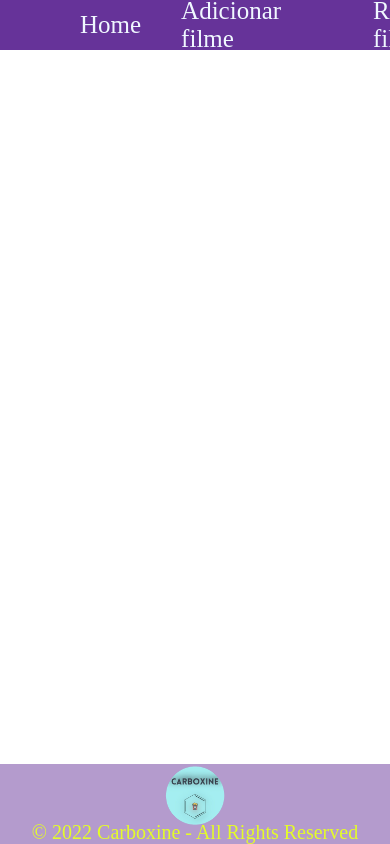
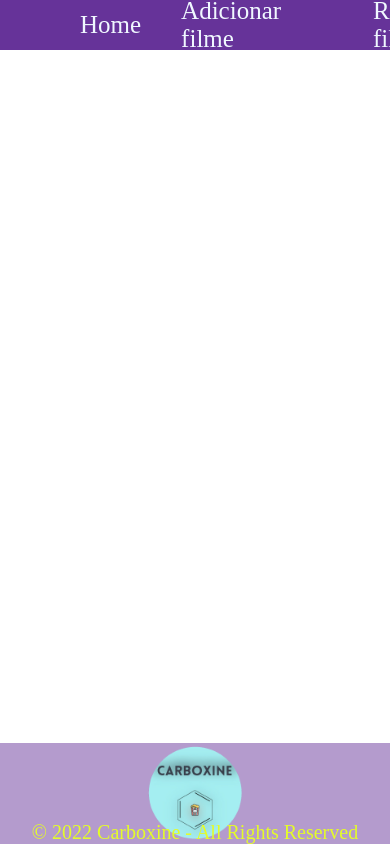
Before and after one commit to yonirg/cinemaFront, a React (Vite) app: page / in a window 390 px wide. Shown: the top 844 px of the page. Built offline with nearby package versions, Linux system fonts and the light colour scheme.

Commit message:
adicione mais alguns ajustes a media-query

```diff
--- a/src/componentes/Footer.css
+++ b/src/componentes/Footer.css
@@ -32,4 +32,13 @@
     .links li{
         font-size: 25px;
     }
+    .rodape{
+        height: 12%;
+    }
+    .logo1{
+        max-width: 100%;
+        max-height: 100%;
+        width: auto;
+        height: auto;
+    }
 }
```
